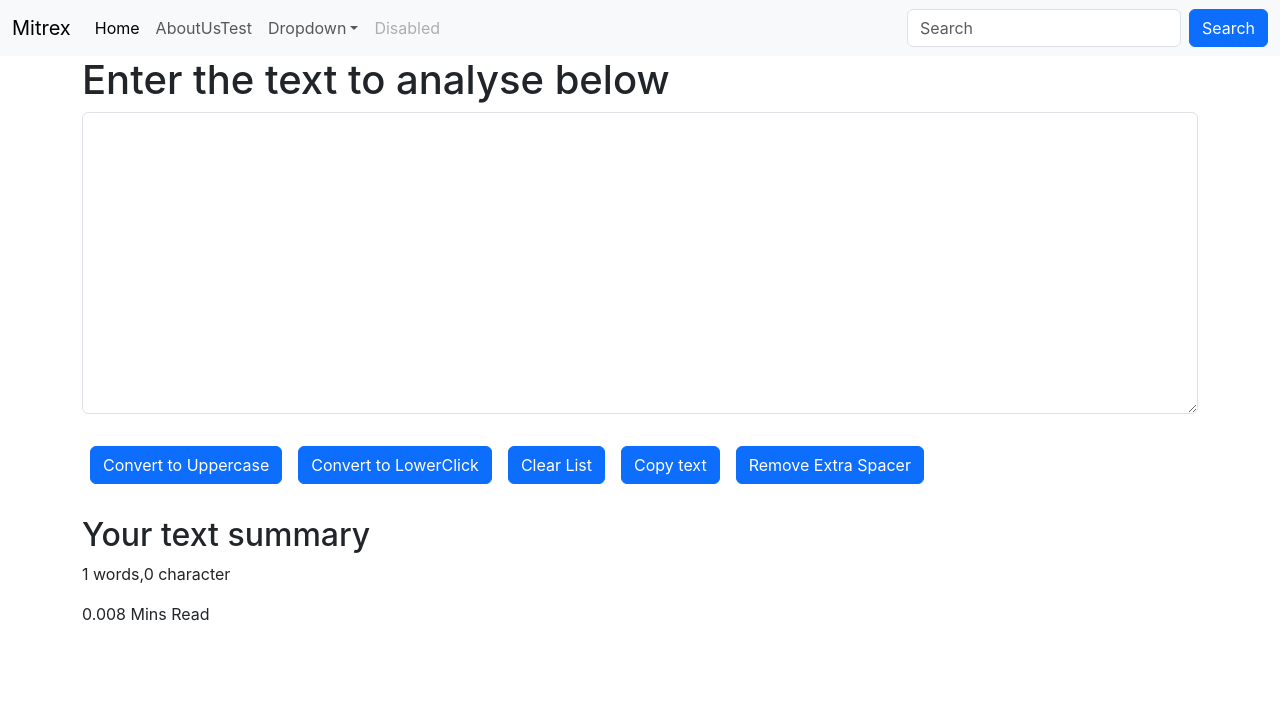
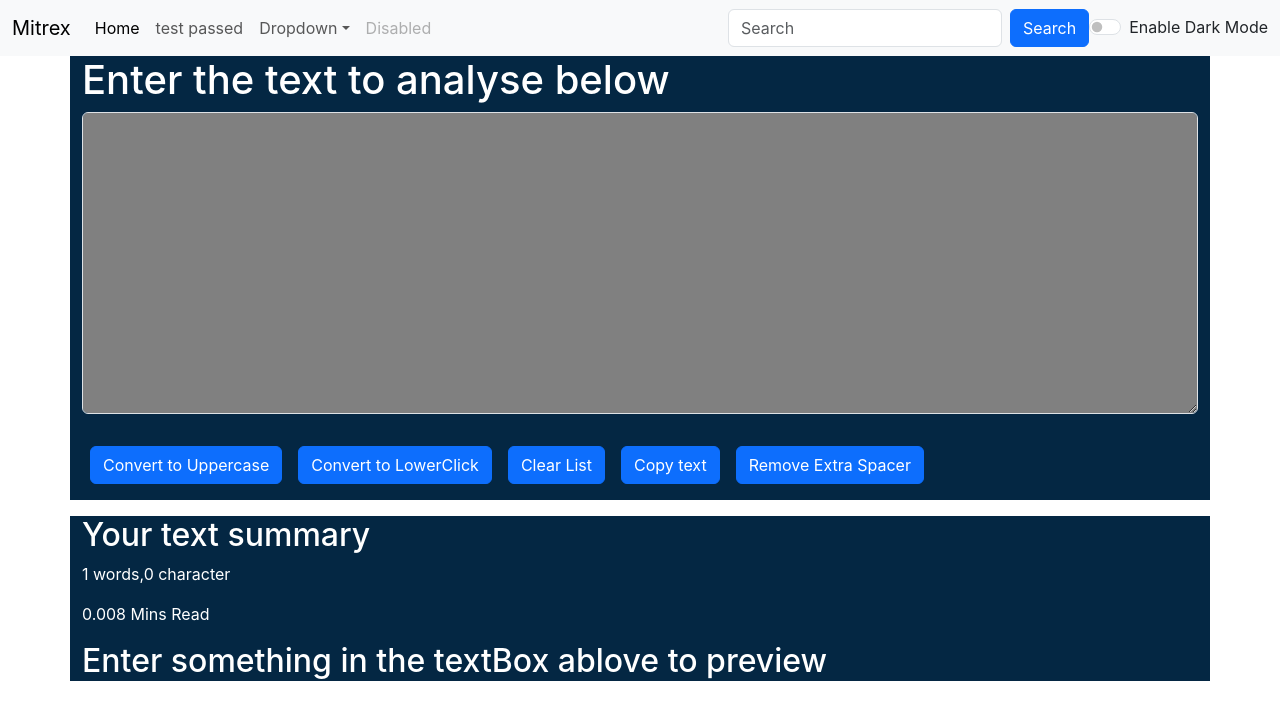
Before and after one commit to Rupesh0914/textutils, a React (Create React App) app: page / in a window 1280 px wide. Shown: the top 720 px of the page. Built offline with nearby package versions, Linux system fonts and the light colour scheme.

Commit message:
fifth Commit

```diff
--- a/src/App.js
+++ b/src/App.js
@@ -1,13 +1,40 @@
+import { useState } from 'react';
 import './App.css';
 import Navbar from './components/Navbar/Navbar';
 import TextForm from './components/TextForm/TextForm';
+import Alert from './components/Alert/Alert';
 // import About from './components/AboutUs/About';
 
 function App() {
+  const [mode, setMode] = useState('light'); // Dark Mode Enabled or no
+  const [alert, setAlert] = useState(null)
+
+  const showAlert = (message, type) => {
+       setAlert({
+        msg: message,
+        type: type
+       })
+       setTimeout(() => {
+        setAlert(null)
+       }, 1500)
+  }
+  const toggleMode = () => {
+    if(mode === 'light'){
+        setMode ('dark');
+        document.body.style.backgroundColor = '#042743';
+        showAlert("Dark mode anable", "success");
+    }
+  else {
+    setMode ('light');
+    document.body.style.backgroundColor = '#042743';
+    showAlert("Light mode anable", "success")
+  }
+}
   return (
     <>
-    <Navbar title="Mitrex" about="AboutUsTest" />
-    <TextForm heading="Enter the text to analyse below"/>
+    <Navbar title="Mitrex" mode={mode} toggleMode={toggleMode} />
+    <Alert alert={alert}/>
+    <TextForm showAlert={showAlert} heading="Enter the text to analyse below" mode={mode}/>
     {/* <About /> */}
     </>
   );
--- /dev/null
+++ b/src/components/Alert/Alert.js
@@ -0,0 +1,14 @@
+import React from "react";
+
+
+export default function Alert (props) {
+    const captialize = (word) => {
+              const lower = word.toLowerCase();
+              return lower.charAt(0).toUpperCase() + lower.slice(1);
+    }
+    return (
+       props.alert && <div className={`alert alert-${props.alert.type} alert-dismissible fade show`} role="alert">
+              <strong>{captialize(props.alert.type)}</strong>: {props.alert.msg}
+        </div>
+    )
+}
--- a/src/components/Navbar/Navbar.js
+++ b/src/components/Navbar/Navbar.js
@@ -3,7 +3,7 @@
 
 const Navbar = ( props ) => {
     return (
-        <nav className="navbar navbar-expand-lg bg-body-tertiary">
+        <nav className={`navbar navbar-expand-lg bg-body-tertiary navbar-${props.mode} bg-dark`}>
         <div className="container-fluid">
           <a className="navbar-brand" href="/">{props.title}</a>
           <button className="navbar-toggler" type="button" data-bs-toggle="collapse" data-bs-target="#navbarSupportedContent" aria-controls="navbarSupportedContent" aria-expanded="false" aria-label="Toggle navigation">
@@ -36,6 +36,10 @@
               <input className="form-control me-2" type="search" placeholder="Search" aria-label="Search" />
               <button className="btn btn-primary" type="submit">Search</button>
             </form>
+            <div className="form-check form-switch text-mode" >
+                   <input className="form-check-input" type="checkbox" onClick={props.toggleMode} role="switch" id="flexSwitchCheckDefault" />
+                   <label className="form-check-label" htmlFor="flexSwitchCheckDefault">Enable Dark Mode</label>
+              </div>
           </div>
         </div>
       </nav>
--- a/src/components/TextForm/TextForm.js
+++ b/src/components/TextForm/TextForm.js
@@ -5,14 +5,17 @@
     const handleUpClick = () => {
         let newText = text.toUpperCase()
         setText(newText)
+        props.showAlert("Converted to uppercase!", "success")
     }
     const handleUpLowerClick = () => {
         let newTextLower = text.toLowerCase()
         setText(newTextLower)
+        props.showAlert("Converted to lowercase!", "success")
     }
     const handleUpClearText = () => {
         let newClearText = ""
         setText(newClearText)
+        props.showAlert("Text cleared", "success")
     }
     const handleOnChnage = (event) => {
         setText(event.target.value)
@@ -21,20 +24,22 @@
       let text = document.getElementById("myBox");
       text.select();
       navigator.clipboard.writeText(text.value)
+      props.showAlert("Copied to clipboard!", "success")
     }
 
     const handleExtraSpace = () => {
         let newText = text.split(/[ ]+/);
         setText(newText.join(" "))
+        props.showAlert("Extra space removed!", "success")
     }
     const [text, setText ] = useState('')
 
     return (
         <>
-         <div className='container'>
+         <div className='container' style={{backgroundColor: props.mode === 'dark'? 'white' : '#042743', color:  props.mode === 'dark'? 'black' : 'white'}}>
             <div className="mb-3">
-               <h1>{props.heading}</h1>
-                 <textarea className="form-control" value={text} onChange={handleOnChnage} id="myBox" rows="12"></textarea>
+               <h1 >{props.heading}</h1>
+                 <textarea className="form-control" value={text} onChange={handleOnChnage} style={{backgroundColor: props.mode === 'dark'? 'white' : 'grey', color: props.mode === 'dark'? 'white' : 'grey'}} id="myBox" rows="12"></textarea>
           </div>
         <button className='btn btn-primary mx-2' onClick={handleUpClick}>Convert to Uppercase</button>
         <button className='btn btn-primary mx-2 my-3' onClick={handleUpLowerClick}>Convert to LowerClick</button>
@@ -42,11 +47,11 @@
         <button className='btn btn-primary mx-2 my-3' onClick={handleUpCopy}>Copy text</button>
         <button className='btn btn-primary mx-2 my-3' onClick={handleExtraSpace}>Remove Extra Spacer</button>
         </div>
-            <div className='container my-3'>
+            <div className='container my-3' style={{backgroundColor: props.mode === 'dark'? 'white' : '#042743', color:  props.mode === 'dark'? 'black' : 'white'}}>
                <h2>Your text summary</h2>
                 <p>{text.split(" ").length} words,{text.length} character</p>
                 <p>{0.008 * text.split(" ").length} Mins Read</p>
-                <h2>{text}</h2>
+                <h2>{text.length> 0 ? text : 'Enter something in the textBox ablove to preview'}</h2>
         </div>
     </>
     )
```
